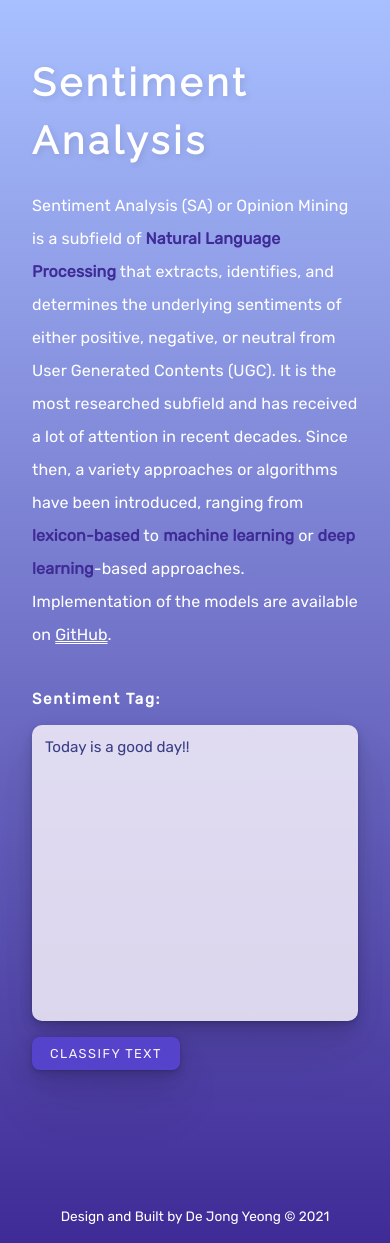
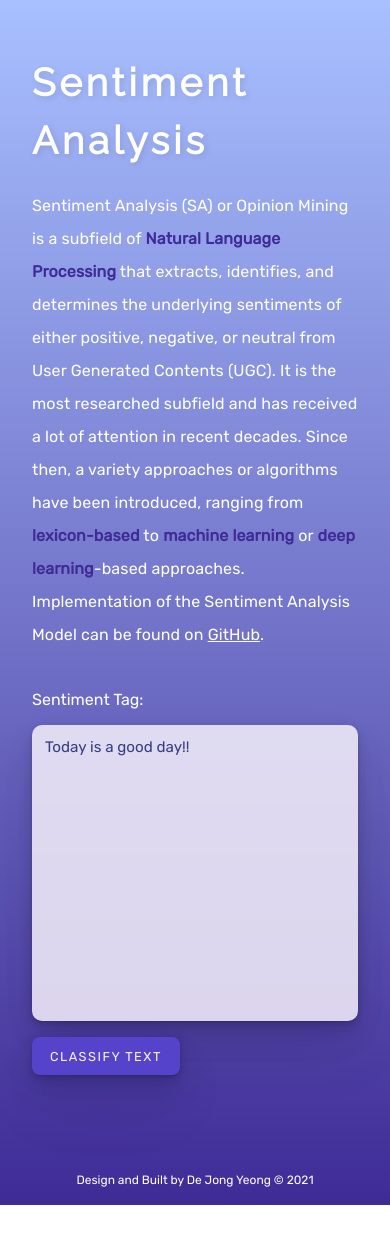
Before and after one commit to dejongyeong/nlp-web-app, a React (Create React App) app in the folder nlp-client/: page / in a window 390 px wide. After the commit the page ends 1205 px from the top, so only its background shows below. Built offline with nearby package versions, Linux system fonts and the light colour scheme; a web font is replaced by a local one.

Commit message:
restyle some components and add media queries

```diff
--- a/nlp-client/public/index.html
+++ b/nlp-client/public/index.html
@@ -33,7 +33,7 @@
       work correctly both with client-side routing and a non-root public URL.
       Learn how to configure a non-root public URL by running `npm run build`.
     -->
-    <title>SA Web App</title>
+    <title>Sentiment Analysis Web App</title>
   </head>
   <body>
     <noscript>You need to enable JavaScript to run this app.</noscript>
--- a/nlp-client/src/App.css
+++ b/nlp-client/src/App.css
@@ -30,7 +30,7 @@
 .App__Context > .App__Description > p {
   font-family: 'Rubik', sans-serif;
   font-weight: 400;
-  font-size: clamp(0.9rem, 1rem, 1.5rem);
+  font-size: clamp(0.9rem, 1rem, 1.2rem);
   color: #ffffff;
   line-height: 33px;
   letter-spacing: 0.15px;
@@ -43,12 +43,11 @@
 .App__Context > .App__Description > p > a {
   font-family: 'Rubik', sans-serif;
   font-weight: 400;
-  font-size: clamp(0.9rem, 1rem, 1.5rem);
+  font-size: clamp(0.9rem, 1rem, 1.2rem);
   color: #ffffff;
   line-height: 33px;
   letter-spacing: 0.15px;
   text-decoration-line: underline;
-  text-decoration-style: double;
 }
 
 .App__Context > .App__Description > p > a:hover {
@@ -58,12 +57,10 @@
 
 .App__Form > .App__Form__Result {
   font-family: 'Rubik', sans-serif;
-  font-family: 300;
-  font-size: clamp(0.9rem, 0.95rem, 1.05rem);
+  font-family: 400;
+  font-size: clamp(0.9rem, 1rem, 1.05rem);
   color: #ffffff;
   line-height: 33px;
-  font-weight: bold;
-  letter-spacing: 0.11em;
 }
 
 .App__Form > form > textarea {
@@ -105,7 +102,7 @@
   border-radius: 10px;
   outline: none !important;
   border: none !important;
-  padding: 0.7em 1.4em;
+  padding: 0.9em 1.4em;
   border-radius: 8px;
   background-color: #5643cc;
   box-shadow: 0 1px 2px rgba(0, 0, 0, 0.07), 0 2px 4px rgba(0, 0, 0, 0.07),
@@ -127,9 +124,9 @@
 }
 
 .App__Footer {
-  margin-top: 1em;
+  margin-top: 2em;
   font-family: 'Rubik', sans-serif;
-  font-size: clamp(0.7rem, 0.85rem, 0.95rem);
+  font-size: clamp(0.7rem, 0.75rem, 0.95rem);
   text-align: center;
   color: #ffffff;
 }
@@ -146,6 +143,26 @@
   }
 
   .App__Footer {
+    margin-top: 8em;
+  }
+}
+
+@media only screen and (max-width: 823.02px) and (orientation: landscape) {
+  .App {
+    height: 100% !important;
+  }
+
+  .App__Footer {
     margin-top: 10em;
   }
 }
+
+@media only screen and (max-width: 1024.02px) and (max-height: 600.02px) and (orientation: landscape) {
+  .App {
+    height: 100% !important;
+  }
+
+  .App__Footer {
+    margin-top: 7em;
+  }
+}
--- a/nlp-client/src/App.js
+++ b/nlp-client/src/App.js
@@ -26,7 +26,7 @@ const App = function mainApp() {
             algorithms have been introduced, ranging from{" "}
             <strong>lexicon-based</strong> to <strong>machine learning</strong>{" "}
             or <strong>deep learning</strong>-based approaches. Implementation
-            of the models are available on{" "}
+            of the Sentiment Analysis Model can be found on{" "}
             <a
               href="https://github.com/dejongyeong/nlp-web-app/blob/ml-model/model/sentiment-analysis.ipynb"
               target="_blank"
```
Also changed, not shown: nlp-client/src/logo.svg (deleted), 1 other file (tests, documents, lock files or other folders).
